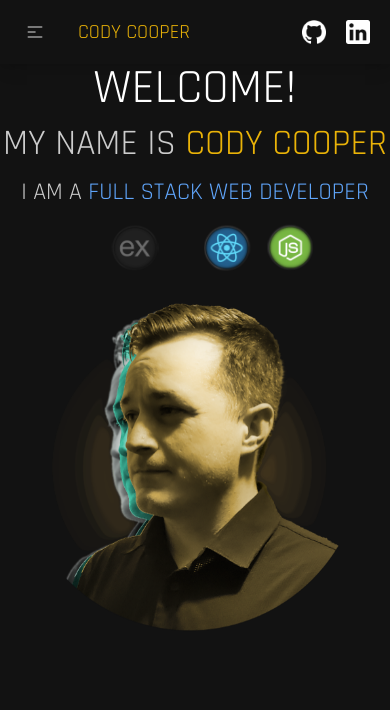
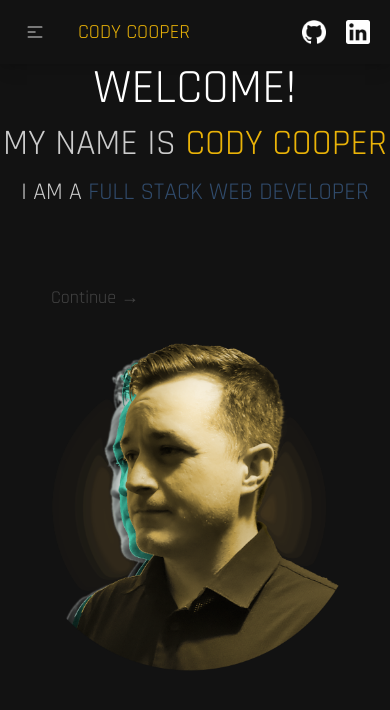
Before and after one commit to Ccooper9893/PortfolioV3, a React (Create React App) app: page / in a window 390 px wide. Shown: the top 710 px of the page. Built offline with nearby package versions, Linux system fonts and the light colour scheme.

Commit message:
Added a continue button for mobile use

```diff
--- a/src/App.css
+++ b/src/App.css
@@ -20,3 +20,7 @@ body, html {
 .navbar {
     background-color: transparent;
 }
+
+.carousel {
+    height: 50rem;
+}
--- a/src/components/PageContainer.js
+++ b/src/components/PageContainer.js
@@ -7,7 +7,6 @@ import About from './pages/About';
 import Projects from './pages/Projects';
 import Resume from './pages/Resume';
 import Contact from './pages/Contact';
-import './styles/transitions.css'
 
 export default function PageContainer() {
     const [currentPage, setCurrentPage] = useState('Home');
--- a/src/components/pages/About.js
+++ b/src/components/pages/About.js
@@ -1,5 +1,4 @@
 import React, { useRef, useEffect } from "react";
-import '../styles/transitions.css';
 import { useInView, motion } from "framer-motion";
 
 export default function About() {
--- a/src/components/pages/Home.js
+++ b/src/components/pages/Home.js
@@ -1,12 +1,10 @@
 import React from 'react';
 import { motion } from "framer-motion";
-import '../styles/transitions.css';
 import selfie from '../../assets/images/selfie2-colorized-sm-burned.png';
 import mongoIcon from '../../assets/icons/mongo.png';
 import expressIcon from '../../assets/icons/express.png';
 import reactIcon from '../../assets/icons/react.png';
 import nodeIcon from '../../assets/icons/node.png';
-
 
 export default function Home({handlePageChange}) {
     return (
@@ -14,25 +12,27 @@ export default function Home({handlePageChange}) {
 
         <div className="hero-content p-0 flex-col-reverse lg:flex-row-reverse">
 
-          <motion.img className="fade-in-4" animate={{ x: 0, opacity: 1 }} initial={{ x: '0', opacity: 0 }} transition={{ delay: 3.5 }} src={selfie} alt="Cody Cooper"/>
+          <motion.img className="fade-in-4" animate={{ x: 0, opacity: 1 }} initial={{ x: '100vw', opacity: 0 }} transition={{ delay: 3.5 }} src={selfie} alt="Cody Cooper"/>
           <div className="text-center">
 
-            <motion.h1 className="text-5xl text-white" animate={{ x: 0, opacity: 1 }} initial={{ x: '0', opacity: 0 }} transition={{ delay: 0.8 }}>WELCOME!</motion.h1>
+            <motion.h1 className="text-5xl text-white" animate={{ x: 0, opacity: 1 }} initial={{ x: '0', opacity: 0 }} transition={{ delay: 0.5 }}>WELCOME!</motion.h1>
 
             <motion.p animate={{ x: 0, opacity: 1 }} initial={{ x: '0', opacity: 0 }} transition={{ delay: 1.6 }} className="py-3 text-4xl">MY NAME IS
               <motion.span animate={{ x: 0, opacity: 1 }} initial={{ x: '0', opacity: 0 }} transition={{ delay: 2.4 }} className="text-yellow-500"> CODY COOPER</motion.span>
             </motion.p>
 
-            <motion.p animate={{ x: 0, opacity: 1 }} initial={{ x: '0', opacity: 0 }} transition={{ delay: 4.5 }} className="text-2xl">I AM A
-              <motion.span animate={{ x: 0, opacity: 1 }} initial={{ x: '0', opacity: 0 }} transition={{ delay: 4.8 }} className="text-blue-400"> FULL STACK WEB DEVELOPER</motion.span>
+            <motion.p animate={{ x: 0, opacity: 1 }} initial={{ x: '0', opacity: 0 }} transition={{ delay: 5 }} className="text-2xl">I AM A
+              <motion.span animate={{ x: 0, opacity: 1 }} initial={{ x: '0', opacity: 0 }} transition={{ delay: 5.4 }} className="text-blue-400"> FULL STACK WEB DEVELOPER</motion.span>
             </motion.p>
 
+
             <div className='flex flex-row justify-center gap-4 mt-4'>
-              <motion.img className='w-12' alt="MongoDB" src={mongoIcon.toString()} animate={{ x: 0, opacity: 1 }} initial={{ x: -100, opacity: 0 }} transition={{ delay: 5.6 }} />
-              <motion.img className='w-12' alt="Express" src={expressIcon.toString()} animate={{ x: 0, opacity: 1 }} initial={{ x: -100, opacity: 0 }} transition={{ delay: 5.4 }} />
-              <motion.img className='w-12' alt="React" src={reactIcon.toString()} animate={{ x: 0, opacity: 1 }} initial={{ x: -100, opacity: 0 }} transition={{ delay: 5.2 }} />
-              <motion.img className='w-12' alt="Node" src={nodeIcon.toString()} animate={{ x: 0, opacity: 1 }} initial={{ x: -100, opacity: 0 }} transition={{ delay: 5 }} />
+              <motion.img className='w-12' alt="MongoDB" src={mongoIcon.toString()} animate={{ x: 0, opacity: 1 }} initial={{ x: -100, opacity: 0 }} transition={{ delay: 6.8 }} />
+              <motion.img className='w-12' alt="Express" src={expressIcon.toString()} animate={{ x: 0, opacity: 1 }} initial={{ x: -100, opacity: 0 }} transition={{ delay: 6.6 }} />
+              <motion.img className='w-12' alt="React" src={reactIcon.toString()} animate={{ x: 0, opacity: 1 }} initial={{ x: -100, opacity: 0 }} transition={{ delay: 6.4 }} />
+              <motion.img className='w-12' alt="Node" src={nodeIcon.toString()} animate={{ x: 0, opacity: 1 }} initial={{ x: -100, opacity: 0 }} transition={{ delay: 6.2 }} />
             </div>
+            <motion.button className='text-lg animate-pulse p-0 mt-3 hover:text-yellow-500' onClick={() => handlePageChange('About')} animate={{ x: 0, opacity: 1 }} initial={{ x: -100, opacity: 0 }} transition={{ delay: 7.2 }}>Continue &#x2192;</motion.button>
 
           </div>
         </div>
--- a/src/components/styles/transitions.css
+++ /dev/null
@@ -1,56 +0,0 @@
-
-
-.nextPage {
-    display: none;
-}
-
-.carousel {
-    height: 50rem;
-}
-
-@media (max-width: 1023px) {
-    .nextPage {
-      display: block;
-    }
-  }
-
-.fade-in-1 {
-    opacity: 0;
-    animation: fadeIn ease 0.3s forwards;
-}
-
-.fade-in-2 {
-    opacity: 0;
-    animation: fadeIn ease 1s forwards;
-}
-
-.fade-in-3 {
-    opacity: 0;
-    animation: fadeIn ease 1.5s forwards;
-}
-
-.fade-in-4 {
-    opacity: 0;
-    animation: fadeIn ease 3s forwards;
-}
-.fade-in-5 {
-    opacity: 0;
-    animation: fadeIn ease 3.5s forwards;
-}
-
-.fade-in-6 {
-    opacity: 0;
-    animation: fadeIn ease 4s forwards;
-}
-
-@keyframes fadeIn {
-    0% {
-        opacity: 0;
-    }
-    90% {
-        opacity: 0;
-    }
-    100% {
-        opacity: 1;
-    }
-}
```
